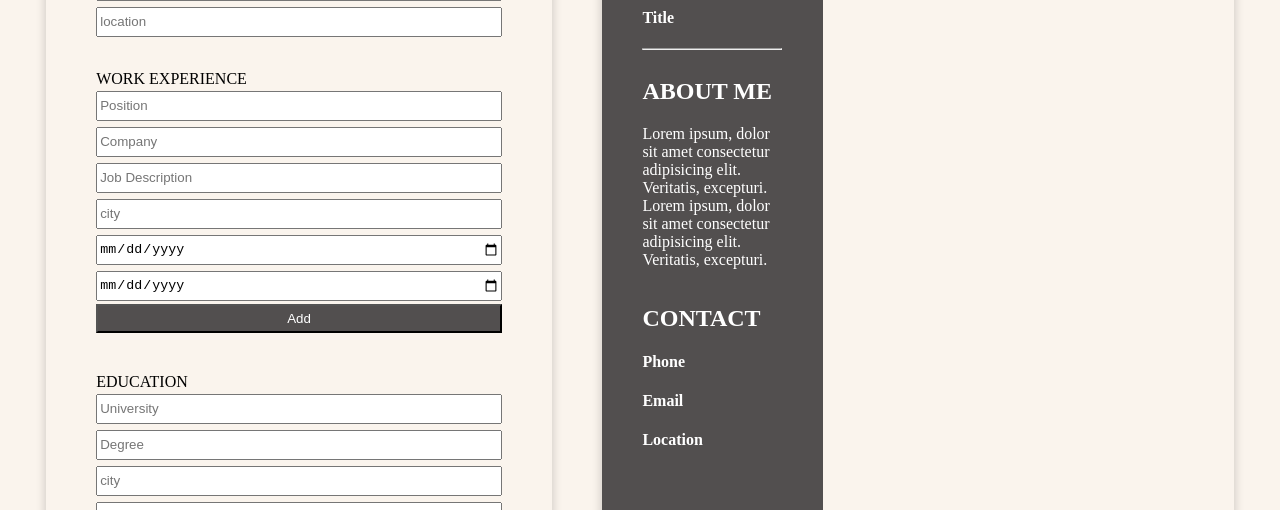
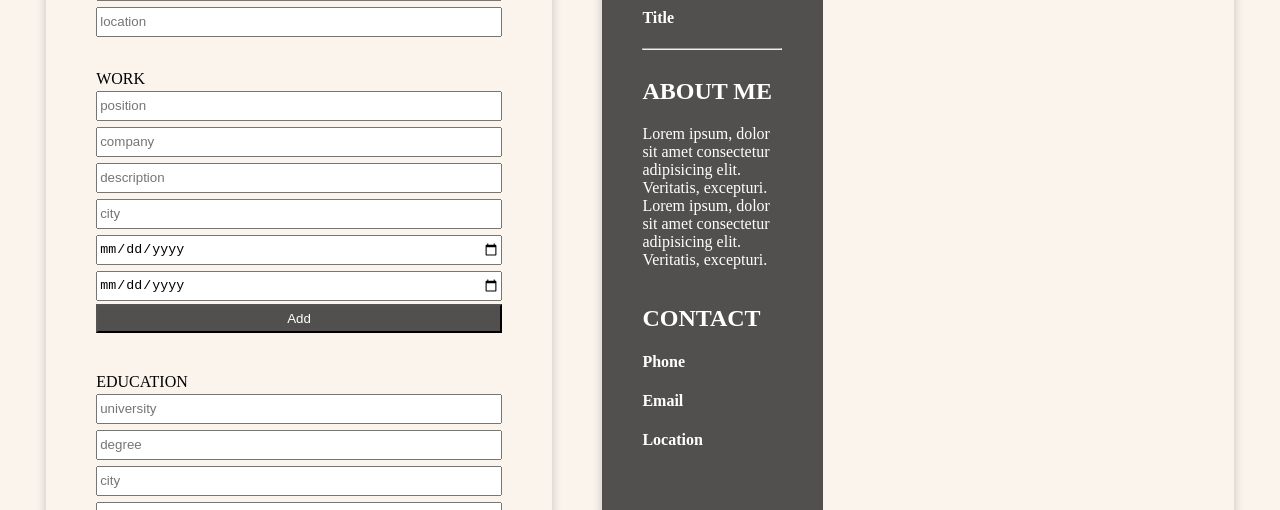
Before and after one commit to ivannissimrch/CvMAker, a React (Create React App) app: page / in a window 1280 px wide. Shown: the part 419-929 px from the top of the page. Built offline with nearby package versions, Linux system fonts and the light colour scheme.

Commit message:
refactored Form component

```diff
--- a/src/components/AddWork.module.css
+++ /dev/null
@@ -1,12 +0,0 @@
-.work-container {
-    margin: 10px 0;
-    display: flex;
-    flex-direction: column;
-}
-.position{
-    color: gray;
-}
-
-.university{
-    color: gray;
-}
--- /dev/null
+++ b/src/components/DisplayInformation.module.css
@@ -0,0 +1,5 @@
+.display-information {
+    margin: 10px 0;
+    display: flex;
+    flex-direction: column;
+}
--- a/src/components/Education.js
+++ b/src/components/Education.js
@@ -1,10 +1,10 @@
-import classes from "./AddWork.module.css";
+import classes from "./DisplayInformation.module.css";
 
 const Education = ({ educationData }) => {
-  const { id, university, degree, city, startDate, endDate } = educationData;
+  const { university, degree, city, startDate, endDate } = educationData;
 
   return (
-    <div className={classes["work-container"]}>
+    <div className={classes["display-information"]}>
       <label>{`${startDate} - ${endDate},  ${city}`}</label>
       <label>{degree}</label>
       <label className={classes.university}>{university}</label>
--- a/src/components/Form.js
+++ b/src/components/Form.js
@@ -1,61 +1,38 @@
-import { useEffect, useState } from "react";
+import { useState } from "react";
 import classes from "./Form.module.css";
 //import v4 mthod from the euuid library to use it to generate an unique id.
 import { v4 as uuidv4 } from "uuid";
 const Form = ({ type, data = {}, action, closeForm }) => {
-  //TODO  I need to update all this comments... and refactor this code, it works but I can improve it
-
-  //states to conditionaly render inputs on form
-  const [isWorkForm, setIsWorkForm] = useState(false);
-  const [isEducationForm, setIsEducationForm] = useState(true);
-  // states to conditionaly render inputs on form
+  let inputValues = {};
   let btnMessage = "Add";
+  //TODO change the props name type to formType
+  let formTitle = type;
   if (type === "work-editing" || type === "education-editing") {
     btnMessage = "Save";
+    inputValues = data;
   }
 
-  //default values migth change this latter on.
-  const defaultValues = {
+  if (type === "work") {
+    inputValues = {
       position: "",
       company: "",
       description: "",
+      city: "",
+      startDate: "",
+      endDate: "",
+    };
+  }
+  if (type === "education") {
+    inputValues = {
       university: "",
       degree: "",
       city: "",
       startDate: "",
       endDate: "",
     };
-  //set form state to default values and  destructure values
-  const [formData, setFormData] = useState(defaultValues);
-  const {
-    university,
-    degree,
-    city,
-    startDate,
-    endDate,
-    position,
-    company,
-    description,
-  } = formData;
-  //set form state to default values and destructure values
-
-  useEffect(() => {
-    if (type === "work" || type === "work-editing") {
-      setIsEducationForm(false);
-      setIsWorkForm(true);
-    }
-    if (type === "work-editing") {
-      setFormData(data);
   }
 
-    if (type === "education" || type === "education-editing") {
-      setIsEducationForm(true);
-      setIsWorkForm(false);
-    }
-    if (type === "education-editing") {
-      setFormData(data);
-    }
-  }, [type, data]);
+  const [formData, setFormData] = useState(inputValues);
 
   //handle changes on input values
   const handleFormDataChange = (event) => {
@@ -78,79 +55,26 @@ const Form = ({ type, data = {}, action, closeForm }) => {
     const id = uuidv4();
     action({ id, ...formData });
 
-    setFormData(defaultValues);
+    setFormData(inputValues);
   };
   //handleSubmit function sends a new object to the parent element using the action function
 
   return (
     <form className={classes["form"]} onSubmit={handleSubmit}>
-      {isEducationForm && <label>EDUCATION</label>}
-      {isWorkForm && <label>WORK EXPERIENCE</label>}
+      <label>{formTitle.toUpperCase()}</label>
+      {Object.keys(inputValues).map((inputName) =>
+        inputName === "id" ? null : (
+          <input
+            key={inputName}
+            type={inputName.includes("Date") ? "date" : "text"}
+            onChange={handleFormDataChange}
+            name={inputName}
+            placeholder={inputName}
+            value={formData[inputName]}
+          />
+        )
+      )}
 
-      {isEducationForm && (
-        <input
-          type="text"
-          placeholder="University"
-          onChange={handleFormDataChange}
-          name="university"
-          value={university}
-        />
-      )}
-      {isWorkForm && (
-        <input
-          type="text"
-          placeholder="Position"
-          onChange={handleFormDataChange}
-          name="position"
-          value={position}
-        />
-      )}
-      {isEducationForm && (
-        <input
-          type="text"
-          placeholder="Degree"
-          onChange={handleFormDataChange}
-          name="degree"
-          value={degree}
-        />
-      )}
-      {isWorkForm && (
-        <input
-          type="text"
-          placeholder="Company"
-          name="company"
-          value={company}
-          onChange={handleFormDataChange}
-        />
-      )}
-      {isWorkForm && (
-        <input
-          type="text"
-          placeholder="Job Description"
-          name="description"
-          value={description}
-          onChange={handleFormDataChange}
-        />
-      )}
-      <input
-        type="text"
-        placeholder="city"
-        onChange={handleFormDataChange}
-        name="city"
-        value={city}
-      />
-      <input
-        type="date"
-        onChange={handleFormDataChange}
-        name="startDate"
-        value={startDate}
-      />
-      <input
-        type="date"
-        onChange={handleFormDataChange}
-        name="endDate"
-        value={endDate}
-      />
       <button type="submit">{btnMessage}</button>
     </form>
   );
--- a/src/components/Work.js
+++ b/src/components/Work.js
@@ -1,11 +1,10 @@
-import classes from "./AddWork.module.css";
+import classes from "./DisplayInformation.module.css";
 
 const Work = ({ workData }) => {
-  const { id, position, company, description, city, startDate, endDate } =
-    workData;
+  const { position, company, description, city, startDate, endDate } = workData;
 
   return (
-    <div className={classes["work-container"]}>
+    <div className={classes["display-information"]}>
       <label>{`${company.toUpperCase()} | ${startDate} - ${endDate}`}</label>
       <label className={classes.position}>{`${position}, ${city}`}</label>
       <p>{description}</p>
```
Lines whose indentation alone changed are shown as unchanged.
